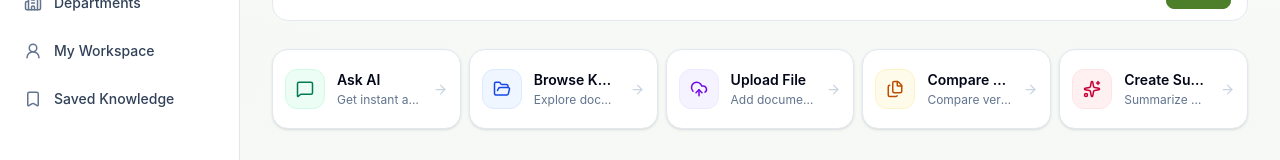
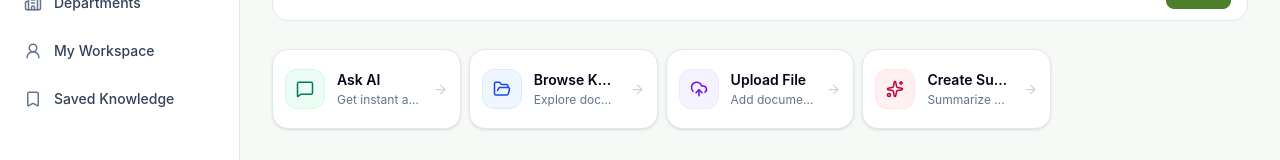
Before and after one commit to adithya-a-labs/CIAL-Knowledge-OS-v1-dev, a React (Vite) app in the folder frontend/: page / in a window 1280 px wide. Shown: the part 255-415 px from the top of the page. Built offline with nearby package versions, Linux system fonts and the light colour scheme; no server answers.

Commit message:
feat(frontend): remove Compare Docs quick action from home page data
- Removed the 'Compare Docs' card from the quickActions array
- Cleaned up the unused 'Files' icon import from 'lucide-react' to avoid compiler and lint warnings

```diff
--- a/frontend/src/data/homePageData.ts
+++ b/frontend/src/data/homePageData.ts
@@ -14,7 +14,6 @@ import {
   Bookmark,
   UserRound,
   BookMarked,
-  Files,
 } from 'lucide-react';
 import type React from 'react';
 
@@ -47,7 +46,6 @@ export const quickActions = [
   { title: 'Ask AI', subtitle: 'Get instant answers', path: '/assistant', icon: MessageSquare, tone: 'green' },
   { title: 'Browse Knowledge', subtitle: 'Explore documents', path: '/knowledge-center', icon: FolderOpen, tone: 'blue' },
   { title: 'Upload File', subtitle: 'Add documents', path: '/workspace/documents', icon: UploadCloud, tone: 'violet' },
-  { title: 'Compare Docs', subtitle: 'Compare versions', path: '/documents', icon: Files, tone: 'amber' },
   { title: 'Create Summary', subtitle: 'Summarize anything', path: '/assistant', icon: Sparkles, tone: 'rose' },
 ];
 
```
